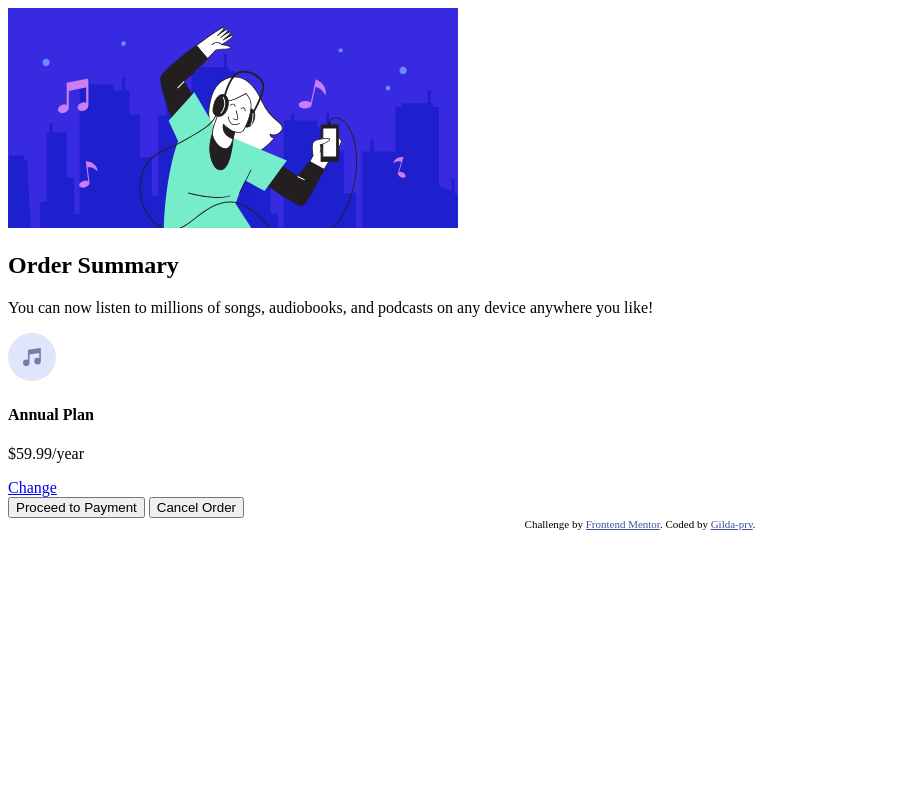
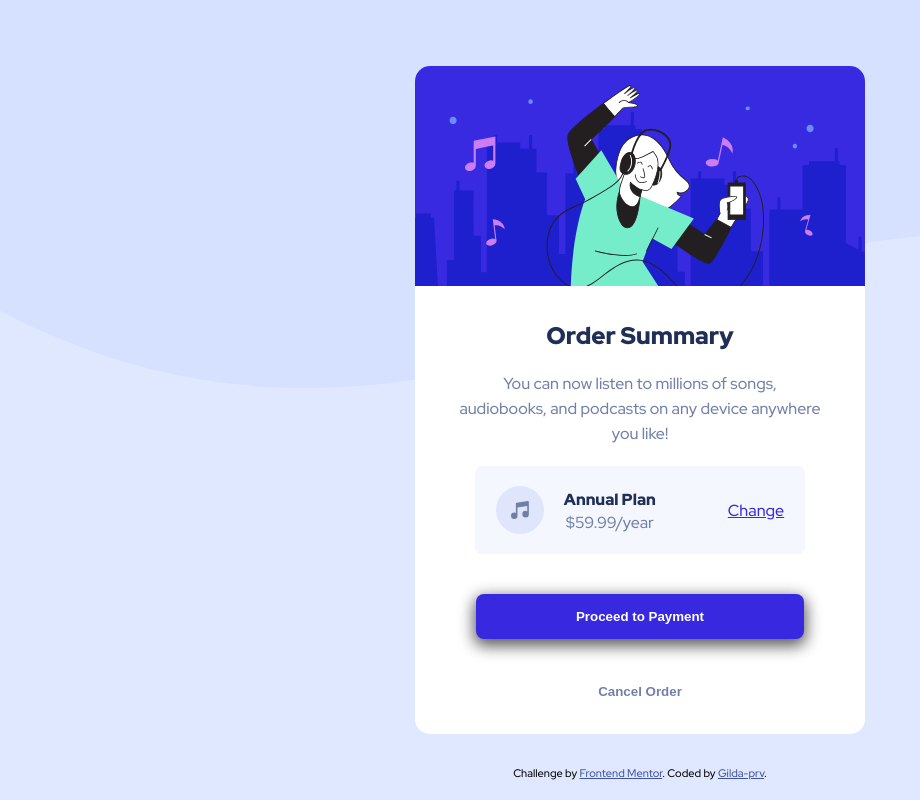
Before and after one commit to gilda-prv/Order-summary-card, a plain HTML site: page index.html in a window 1280 px wide. Shown: the whole page, without its empty margins (0-920 px from the left). Drawn offline with Linux system fonts and the light colour scheme.

Commit message:
Update style.css

```diff
--- a/style.css
+++ b/style.css
@@ -1,6 +1,113 @@
+@import url("https://fonts.googleapis.com/css2?family=Red+Hat+Display:wght@500;700;900&display=swap");
+* {
+  padding: 0;
+  margin: 0;
+  box-sizing: border-box;
+}
+body {
+  display: flex;
+  justify-content: center;
+  align-items: center;
+  min-height: 100vh;
+  font-size: 16px;
+  font-family: "Red Hat Display", sans-serif;
+  background-image: url(images/pattern-background-desktop.svg);
+  background-repeat: no-repeat;
+  background-size: contain;
+  background-color: hsl(225, 100%, 94%);
+}
+.container {
+  margin: 0 auto;
+  padding: 20px 30px;
+}
+.grid {
+  display: grid;
+  grid-template-rows: 1fr 1fr;
+  max-width: 450px;
+  background-color: white;
+  border-radius: 15px;
+  text-align: center;
+}
+.img img {
+  border-top-left-radius: 15px;
+  border-top-right-radius: 15px;
+}
+.card-content {
+  font-family: "Red Hat Display", sans-serif;
+}
+.card-text h2 {
+  font-weight: 900;
+  color: hsl(223, 47%, 23%);
+}
+.card-text p {
+  color: hsl(224, 23%, 55%);
+  margin: 20px 0;
+  padding: 0 43px;
+  line-height: 25px;
+  font-weight: 500;
+}
+.plan {
+  background-color: hsl(225, 100%, 98%);
+  display: flex;
+  margin: 20px 60px;
+  justify-content: center;
+  align-items: center;
+  border-radius: 7px;
+  padding: 20px;
+}
+.plan-txt {
+  padding: 0 20px;
+}
+.plan-txt h4 {
+  color: hsl(223, 47%, 23%);
+  font-weight: 900;
+  line-height: 25px;
+}
+.plan-txt p {
+  color: hsl(224, 23%, 55%);
+}
+.plan a {
+  color: hsl(245, 75%, 52%);
+  padding-left: 52px;
+}
+.plan a:hover {
+  cursor: pointer;
+  text-decoration: none;
+}
+button.Proceed {
+  padding: 15px 100px;
+  border-radius: 8px;
+  border: none;
+  color: white;
+  background-color: hsl(245, 75%, 52%);
+  margin: 20px 0;
+  box-shadow: 0px 5px 15px 2px rgba(90, 90, 90, 1);
+  font-weight: 700;
+}
+.Proceed:hover {
+  opacity: 0.5;
+  cursor: pointer;
+}
+.Cancel {
+  padding: 15px 100px;
+  border-radius: 8px;
+  border: none;
+  margin-top: 10px;
+  margin-bottom: 20px;
+  background-color: white;
+  font-weight: 700;
+  color: hsl(224, 23%, 55%);
+}
+.Cancel:hover {
+  cursor: pointer;
+  color: hsl(223, 47%, 23%);
+}
 .attribution {
   font-size: 11px;
   text-align: center;
+  position: absolute;
+
+  bottom: 20px;
 }
 .attribution a {
   color: hsl(228, 45%, 44%);
```
